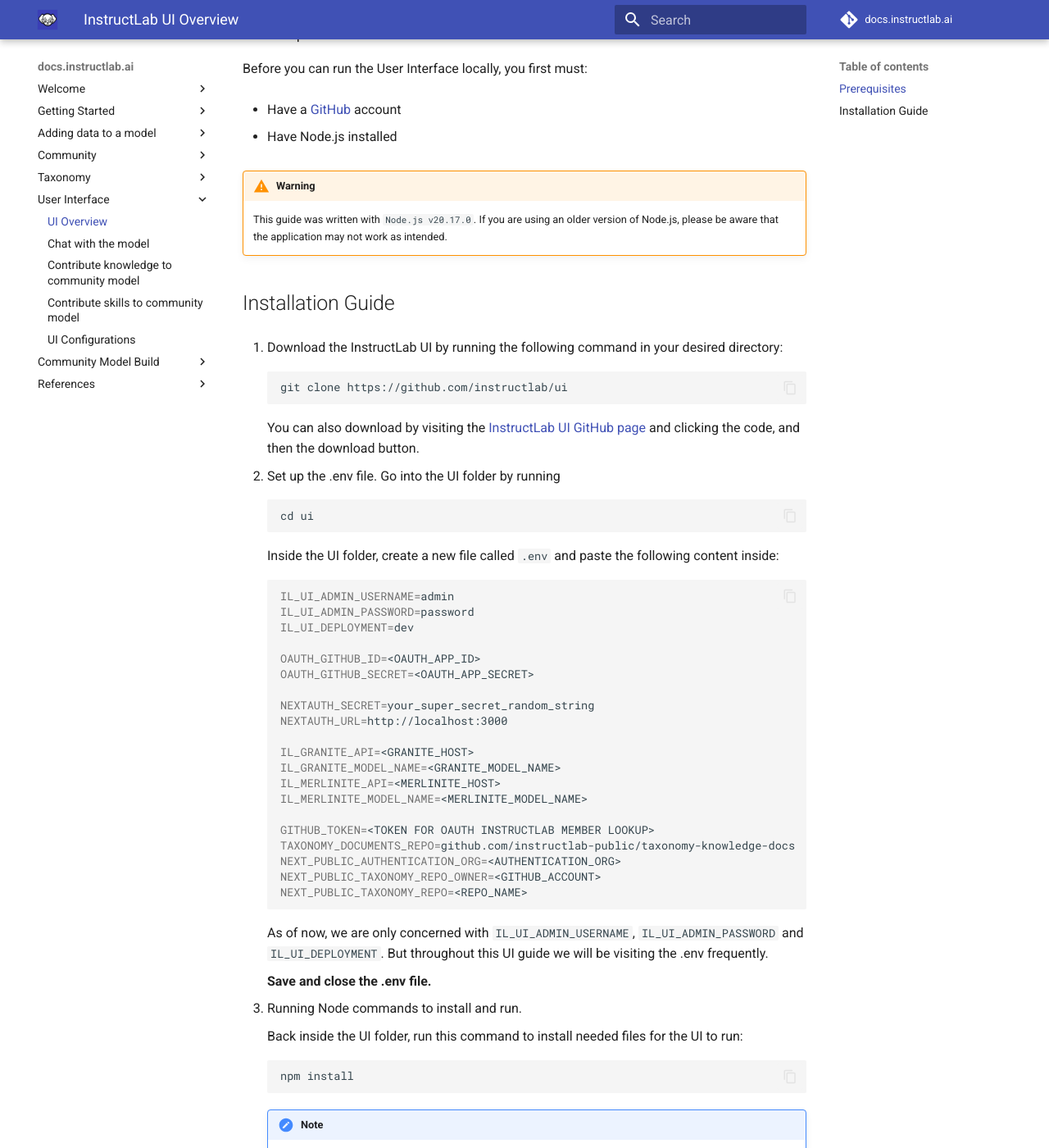
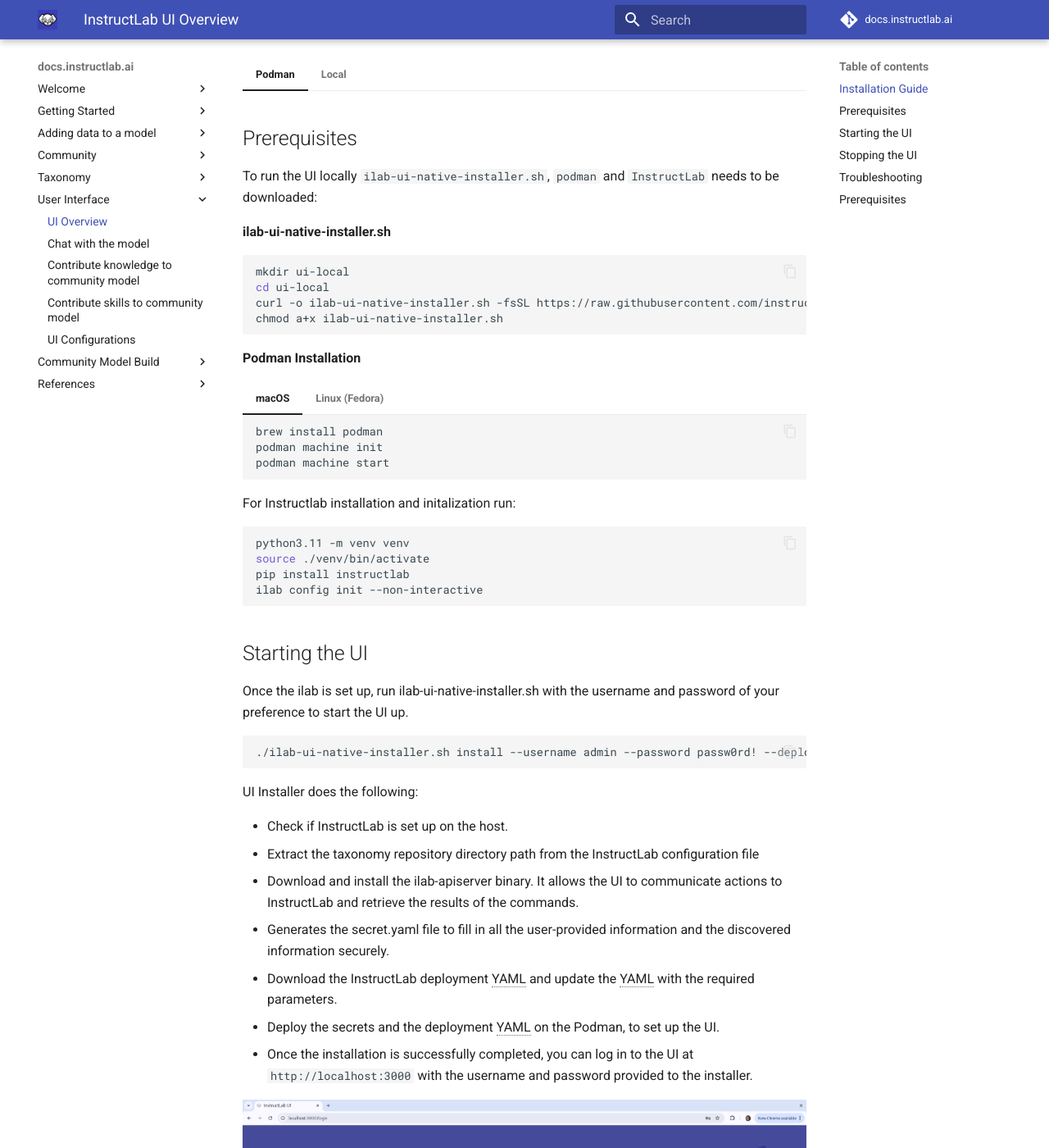
Before and after one commit to instructlab/docs.instructlab.ai, an MkDocs documentation site: the page built from docs/user-interface/ui_overview.md, in a window 1280 px wide and 1400 px high, scrolled down 742 px. Shown: the whole window at 82% size. Built offline with MkDocs 1.6.1 and Material for MkDocs 9.7.7, drawn with Linux system fonts in a browser that asks for light colours; comment, search, counter and statistics services are not loaded; some of the changed text lies outside the part shown.

Commit message:
updating UI Overview, UI Chat, and UI Config
Signed-off-by: DominikKawka <dkawka@redhat.com>

````diff
--- a/docs/user-interface/ui_overview.md
+++ b/docs/user-interface/ui_overview.md
@@ -24,94 +24,178 @@
 
     Please note that this environment may contain experimental updates and is subject to frequent changes.
 
-## Prerequisites
-
-Before you can run the User Interface locally, you first must:
-
-* Have a [GitHub](https://github.com/) account
-
-* Have Node.js installed
-
-!!! warning
-    This guide was written with `Node.js v20.17.0`. If you are using an older version of Node.js, please be aware that the application
-    may not work as intended.
-
 ## Installation Guide
 
-1. Download the InstructLab UI by running the following command in your desired directory:
+=== "Podman"
 
+    ## Prerequisites
+
+    To run the UI locally `ilab-ui-native-installer.sh`, `podman` and `InstructLab` needs to be downloaded:
+
+    **ilab-ui-native-installer.sh**
+
+    ```bash
+    mkdir ui-local
+    cd ui-local
+    curl -o ilab-ui-native-installer.sh -fsSL https://raw.githubusercontent.com/instructlab/ui/refs/heads/main/installers/podman/ilab-ui-native-installer.sh
+    chmod a+x ilab-ui-native-installer.sh
     ```
+
+    **Podman Installation**
+
+    === "macOS"
+
+        ```bash
+        brew install podman
+        podman machine init
+        podman machine start
+        ```
+
+    === "Linux (Fedora)"
+
+        ```bash
+        sudo dnf install podman
+        podman machine init
+        podman machine start
+        ```
+
+    For Instructlab installation and initalization run:
+
+    ```bash
+    python3.11 -m venv venv
+    source ./venv/bin/activate
+    pip install instructlab
+    ilab config init --non-interactive
+    ```
+
+    ## Starting the UI
+
+    Once the ilab is set up, run ilab-ui-native-installer.sh with the username and password of your preference to start the UI up.
+
+    ```bash
+    ./ilab-ui-native-installer.sh install --username admin --password passw0rd! --deploy main
+    ```
+
+    UI Installer does the following:
+
+    * Check if InstructLab is set up on the host.
+    * Extract the taxonomy repository directory path from the InstructLab configuration file
+    * Download and install the ilab-apiserver binary. It allows the UI to communicate actions to InstructLab and retrieve the results of the commands.
+    * Generates the secret.yaml file to fill in all the user-provided information and the discovered information securely.
+    * Download the InstructLab deployment YAML and update the YAML with the required parameters.
+    * Deploy the secrets and the deployment YAML on the Podman, to set up the UI.
+    * Once the installation is successfully completed, you can log in to the UI at `http://localhost:3000` with the username and password provided to the installer.
+
+    ![UI Login Screen](../images/user-interface/ui_login_screen.png)
+
+    ## Stopping the UI
+
+    To stop the UI, the uninstall command can be used with the ilab-ui-native-installer.sh script.
+
+    ```bash
+    ./ilab-ui-native-installer.sh uninstall
+    Are you sure you want to uninstall the InstructLab UI stack? (yes/no): yes
+    ```
+
+    ## Troubleshooting
+
+    If pod startup times out with:
+
+    ```bash
+    Error: playing YAML file: encountered while bringing up pod pathservice-pod: initializing source docker://quay.io/instructlab-ui/pathservice:latest: pinging container registry quay.io: Get "https://quay.io/v2/": dial tcp: lookup quay.io: no such host
+    ```
+
+    If Docker compatibility mode is enabled, try disabling it.
+
+=== "Local"
+
+    ## Prerequisites
+
+    Before you can run the User Interface locally, you first must:
+
+    - Have a [GitHub](https://github.com/) account
+    - Have Node.js installed
+
+    **1. Download the InstructLab UI**
+
+    Run the following command in your desired directory:
+
+    ```bash
     git clone https://github.com/instructlab/ui
     ```
 
-    You can also download by visiting the [InstructLab UI GitHub page](https://github.com/instructlab/ui) and clicking the code, and then the download button.
+    Or download it directly from the [InstructLab UI GitHub page](https://github.com/instructlab/ui).
 
-2. Set up the .env file. Go into the UI folder by running
+    **2. Set up the `.env` file**
 
-    ```
+    Go into the UI folder:
+
+    ```bash
     cd ui
     ```
 
-    Inside the UI folder, create a new file called `.env` and paste the following content inside:
+    Inside the folder, create a file named `.env` and paste the following content:
 
-     ```bash
-     IL_UI_ADMIN_USERNAME=admin
-     IL_UI_ADMIN_PASSWORD=password
-     IL_UI_DEPLOYMENT=dev
+    ```env
+    IL_UI_ADMIN_USERNAME=admin
+    IL_UI_ADMIN_PASSWORD=password
+    IL_UI_DEPLOYMENT=native
 
-     OAUTH_GITHUB_ID=<OAUTH_APP_ID>
-     OAUTH_GITHUB_SECRET=<OAUTH_APP_SECRET>
+    OAUTH_GITHUB_ID=<OAUTH_APP_ID>
+    OAUTH_GITHUB_SECRET=<OAUTH_APP_SECRET>
 
-     NEXTAUTH_SECRET=your_super_secret_random_string
-     NEXTAUTH_URL=http://localhost:3000
+    NEXTAUTH_SECRET=your_super_secret_random_string
+    NEXTAUTH_URL=http://localhost:3000
 
-     IL_GRANITE_API=<GRANITE_HOST>
-     IL_GRANITE_MODEL_NAME=<GRANITE_MODEL_NAME>
-     IL_MERLINITE_API=<MERLINITE_HOST>
-     IL_MERLINITE_MODEL_NAME=<MERLINITE_MODEL_NAME>
+    IL_GRANITE_API=<GRANITE_HOST>
+    IL_GRANITE_MODEL_NAME=<GRANITE_MODEL_NAME>
+    IL_MERLINITE_API=<MERLINITE_HOST>
+    IL_MERLINITE_MODEL_NAME=<MERLINITE_MODEL_NAME>
 
-     GITHUB_TOKEN=<TOKEN FOR OAUTH INSTRUCTLAB MEMBER LOOKUP>
-     TAXONOMY_DOCUMENTS_REPO=github.com/instructlab-public/taxonomy-knowledge-docs
-     NEXT_PUBLIC_AUTHENTICATION_ORG=<AUTHENTICATION_ORG>
-     NEXT_PUBLIC_TAXONOMY_REPO_OWNER=<GITHUB_ACCOUNT>
-     NEXT_PUBLIC_TAXONOMY_REPO=<REPO_NAME>
-     ```
+    GITHUB_TOKEN=<TOKEN FOR OAUTH INSTRUCTLAB MEMBER LOOKUP>
+    TAXONOMY_DOCUMENTS_REPO=github.com/instructlab-public/taxonomy-knowledge-docs
+    NEXT_PUBLIC_AUTHENTICATION_ORG=<AUTHENTICATION_ORG>
+    NEXT_PUBLIC_TAXONOMY_REPO_OWNER=<GITHUB_ACCOUNT>
+    NEXT_PUBLIC_TAXONOMY_REPO=<REPO_NAME>
+    ```
 
-    As of now, we are only concerned with `IL_UI_ADMIN_USERNAME`, `IL_UI_ADMIN_PASSWORD` and `IL_UI_DEPLOYMENT`. But throughout this UI guide we will be visiting the .env frequently.
+    For now, we only care about `IL_UI_ADMIN_USERNAME`, `IL_UI_ADMIN_PASSWORD`, and `IL_UI_DEPLOYMENT`.
+    You’ll use the `.env` again later in this guide.
 
-    __Save and close the .env file.__
+    _Save and close the file._
 
-3. Running Node commands to install and run.
+    **3. Install dependencies and run the UI**
 
-    Back inside the UI folder, run this command to install needed files for the UI to run:
+    Run this to install the needed files:
 
-    ```
+    ```bash
     npm install
     ```
 
     !!! note
-        Depending on your internet speed and connectivity, this process may take a few minutes.
+        This may take a few minutes depending on your internet speed.
 
-    When the installation is finished, start the UI by running:
+    Then, start the UI with:
 
-    ```
+    ```bash
     make start-dev-local
     ```
 
-    The UI should now be up and running, you can visit it by entering `localhost:3000` in your browser, where it should bring you to the login screen.
+    The UI will be accessible at [localhost:3000](http://localhost:3000).
 
     ![UI Login Screen](../images/user-interface/ui_login_screen.png)
 
-    You may stop the UI at any time by running:
+    To stop the UI:
 
-    ```
+    ```bash
     make stop-dev-local
     ```
 
-4. Logging in
+    **4. Logging in**
 
-    For now, we will log in by entering `admin` and `password` in the username and password fields respectively. You can change the username and password by editing the `IL_UI_ADMIN_USERNAME` and `IL_UI_ADMIN_PASSWORD` values in the .env file.
+    For now, we will log in by entering admin and password in the username and password fields respectively. You can change the username and password by editing the IL_UI_ADMIN_USERNAME and IL_UI_ADMIN_PASSWORD values in the .env file.
 
-    We are not able to log in with GitHub right now since we haven't set up the GitHub token in the .env file. When logged in, you may see a popup saying that the UI is fetching your submissions, exit out of this notification. If you wish to set up the OAuth, visit the [.env and OAuth config page](env_oauth_config.md).
+    We are not able to log in with GitHub right now since we haven't set up the GitHub token in the .env file. When logged in, you may see a popup saying that the UI is fetching your submissions, exit out of this notification. If you wish to set up the OAuth, visit the .env and OAuth config page.
 
-[Next Steps](playground_chat.md){: .md-button .md-button--primary }
+
+[Next Steps](playground_chat.md){ .md-button .md-button--primary }
````
Also changed, not shown: docs/user-interface/env_oauth_config.md (+3 -1 lines), docs/user-interface/playground_chat.md (+4 -0 lines), docs/images/user-interface/ui_custom_model_endpoint.png, docs/images/user-interface/ui_login_screen.png, docs/images/user-interface/ui_model_response.png, docs/images/user-interface/ui_model_response_comparison.png (added), docs/images/user-interface/ui_no_model_response.png.
